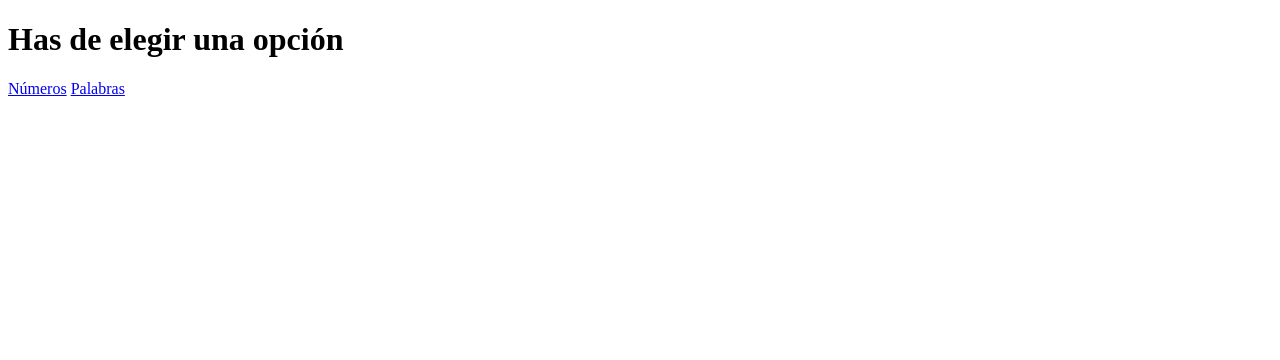
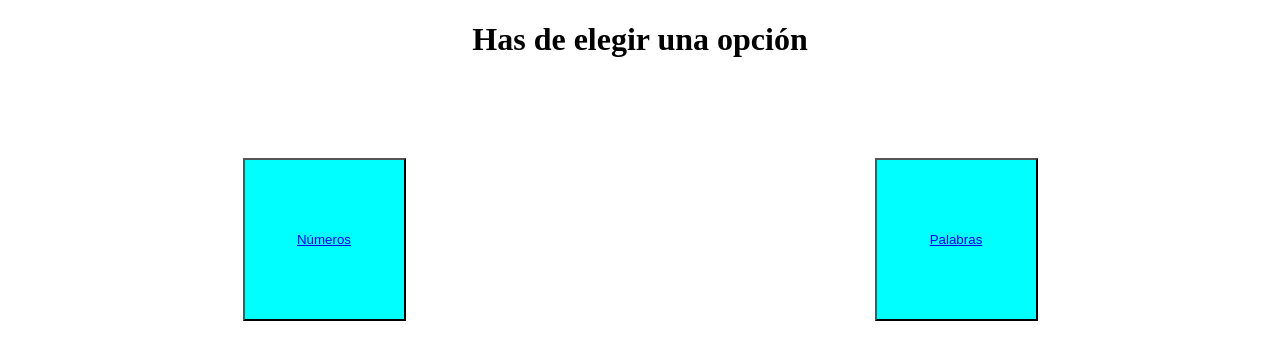
Before and after one commit to JavierPolaris/Prueba_Js, a plain HTML site: page ejercicio1/index.html in a window 1280 px wide. Drawn offline with Linux system fonts and the light colour scheme.

Commit message:
Fin de examen

```diff
--- a/ejercicio1/index.html
+++ b/ejercicio1/index.html
@@ -4,15 +4,16 @@
     <meta charset="UTF-8">
     <meta http-equiv="X-UA-Compatible" content="IE=edge">
     <meta name="viewport" content="width=device-width, initial-scale=1.0">
-
-    <title>Document</title>
+    <link rel="stylesheet" href="/ejercicio1/style.css">
+    <title>Ejercicio 1</title>
 </head>
 <body>
 <h1 class="cabeza">Has de elegir una opción</h1>
-    <a href="/ejercicio1/opcion1.html">Números</a>
-    <a href="/ejercicio1/opcion2.html">Palabras</a>
+<div>
+    <button><a class="c1" href="/ejercicio1/opcion1.html">Números</a></button>
+        <button> <a class="c2" href="/ejercicio1/opcion2.html">Palabras</a></button>
 
-
+    </div>
 
 
 </body>
--- /dev/null
+++ b/ejercicio1/style.css
@@ -0,0 +1,17 @@
+h1 {
+    display: flex;
+    justify-content: space-around;
+}
+
+
+div {
+    margin-top: 100px;
+    display: flex;
+    justify-content: space-around;
+}
+
+button{
+    background-color: aqua;
+    width: 163px;
+    height: 163px;
+}
```
Also changed, not shown: ejercicio1/opcion1.html (+6 -4 lines), ejercicio1/opcion2.html (+1 -2 lines), style.css (deleted).
